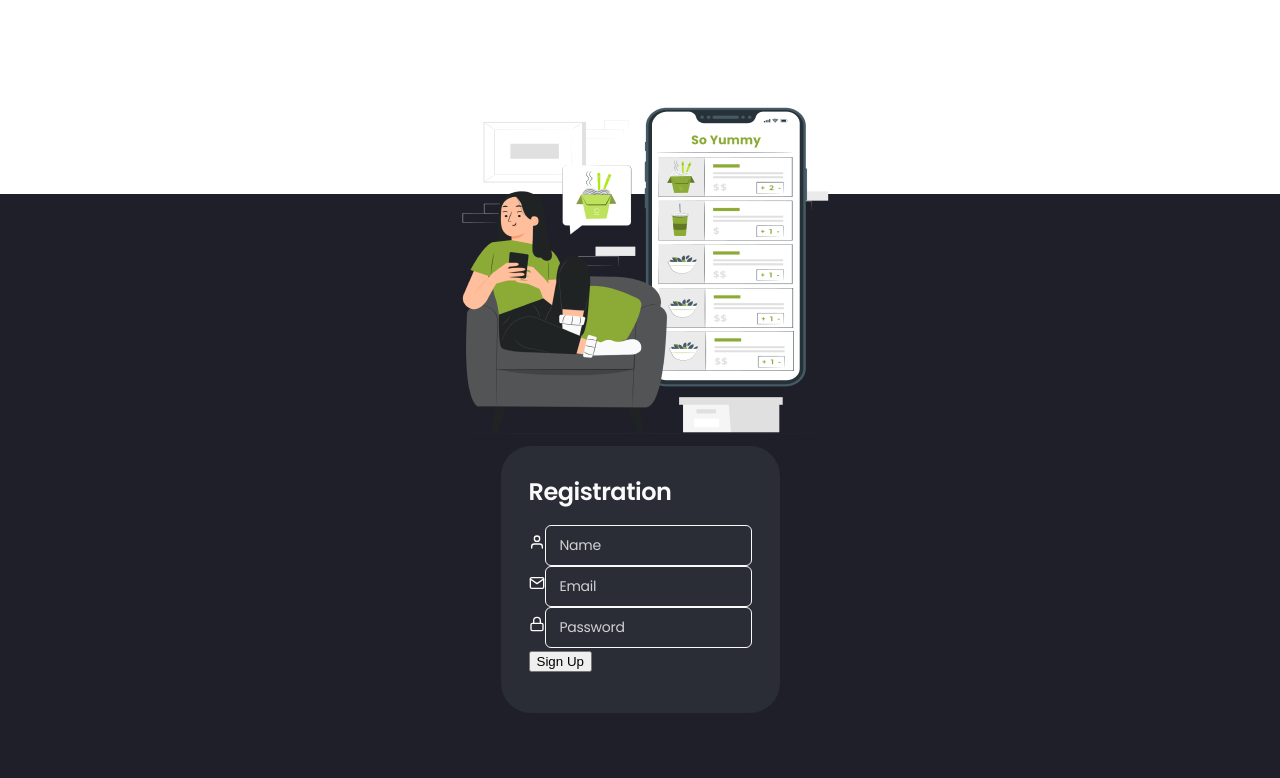
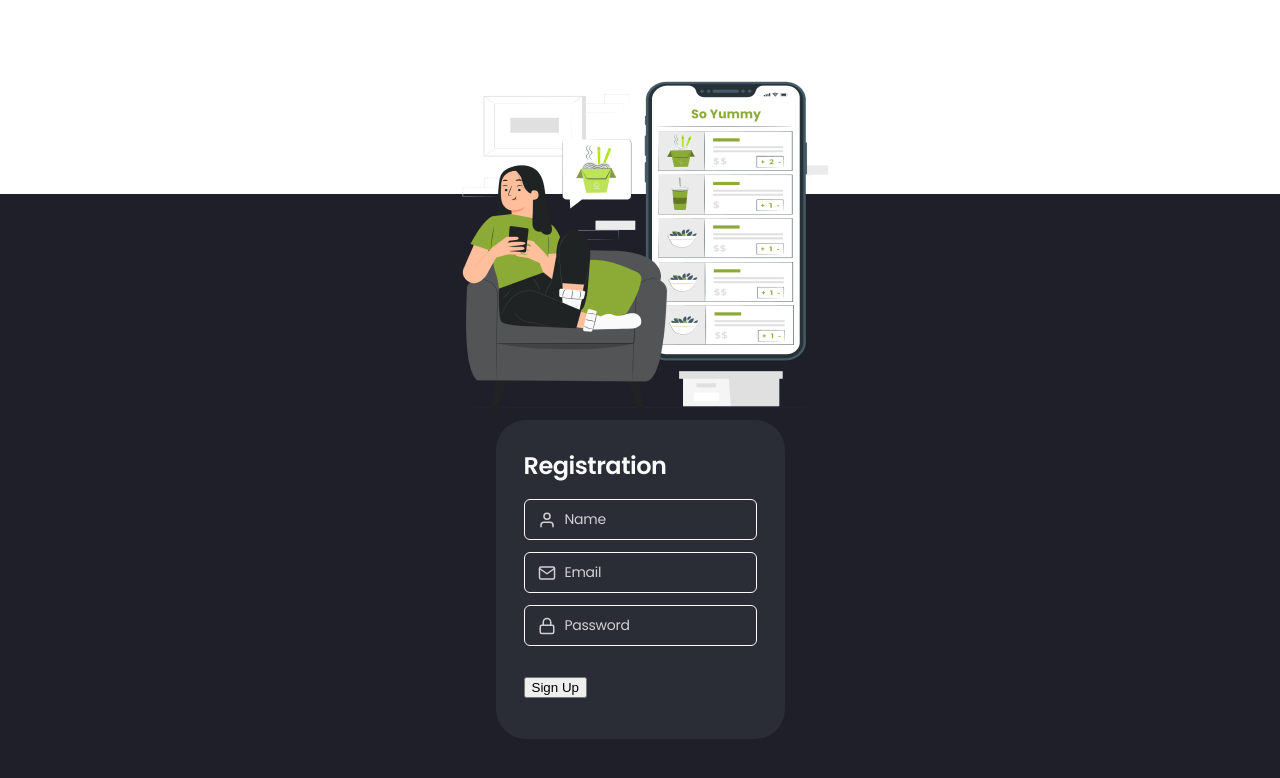
Before and after one commit to VladosSid/project-fullstack-frontend, a React (Create React App) app: page /project-fullstack-frontend/register in a window 1280 px wide. Shown: the top 778 px of the page. Built offline with nearby package versions, Linux system fonts and the light colour scheme; no server answers.

Commit message:
svg style

```diff
--- a/src/components/RegisterForm/RegisterForm.jsx
+++ b/src/components/RegisterForm/RegisterForm.jsx
@@ -7,6 +7,8 @@ import {
     Container,
     Form,
     FormTitle,
+    ListItem,
+    Label,
     Input
 } from "./RegisterForm.styled";
 
@@ -17,12 +19,12 @@ const RegisterForm = () => {
                 <FormTitle>Registration</FormTitle>
                 <ul>
                     {/* username */}
-                    <li>
-                        <label
+                    <ListItem>
+                        <Label
                             htmlFor="usernameInput"
                         >
                             <FiUser />
-                        </label>
+                        </Label>
                         <Input
                             type="text"
                             name="username"
@@ -30,14 +32,14 @@ const RegisterForm = () => {
                             id="usernameInput"
                             required
                         />
-                    </li>
+                    </ListItem>
                     {/* email */}
-                    <li>
-                        <label
+                    <ListItem>
+                        <Label
                             htmlFor="emailInput"
                         >
                             <FiMail />
-                        </label>
+                        </Label>
                         <Input
                             type="text"
                             name="email"
@@ -45,14 +47,14 @@ const RegisterForm = () => {
                             id="emailInput"
                             required
                         />
-                    </li>
+                    </ListItem>
                     {/* password */}
-                    <li>
-                        <label
+                    <ListItem>
+                        <Label
                             htmlFor="passwordInput"
                         >
                             <FiLock />
-                        </label>
+                        </Label>
                         <Input
                             type="text"
                             name="password"
@@ -60,7 +62,7 @@ const RegisterForm = () => {
                             id="passwordInput"
                             required
                         />
-                    </li>
+                    </ListItem>
                 </ul>
                 <button type='submit'>Sign Up</button>
             </Form>
--- a/src/components/RegisterForm/RegisterForm.styled.js
+++ b/src/components/RegisterForm/RegisterForm.styled.js
@@ -33,8 +33,33 @@ export const FormTitle = styled.h2`
     }
 `
 
+export const ListItem = styled.li`
+    position: relative;
+    margin-bottom: 12px;
+
+    &:last-of-type {
+        margin-bottom: 28px;
+    }
+`
+
+export const Label = styled.label`
+
+
+    svg {
+        position: absolute;
+        top: 12px;
+        left: 14px;
+
+        width: 18px;
+        height: 18px;
+
+        stroke: #FAFAFA;
+        opacity: 0.8;
+    }
+`
+
 export const Input = styled.input`
-    padding: 12px 14px;
+    padding: 12px 14px 12px 40px;
     border: 1px solid #FAFAFA;
     border-radius: 6px;
 
```
